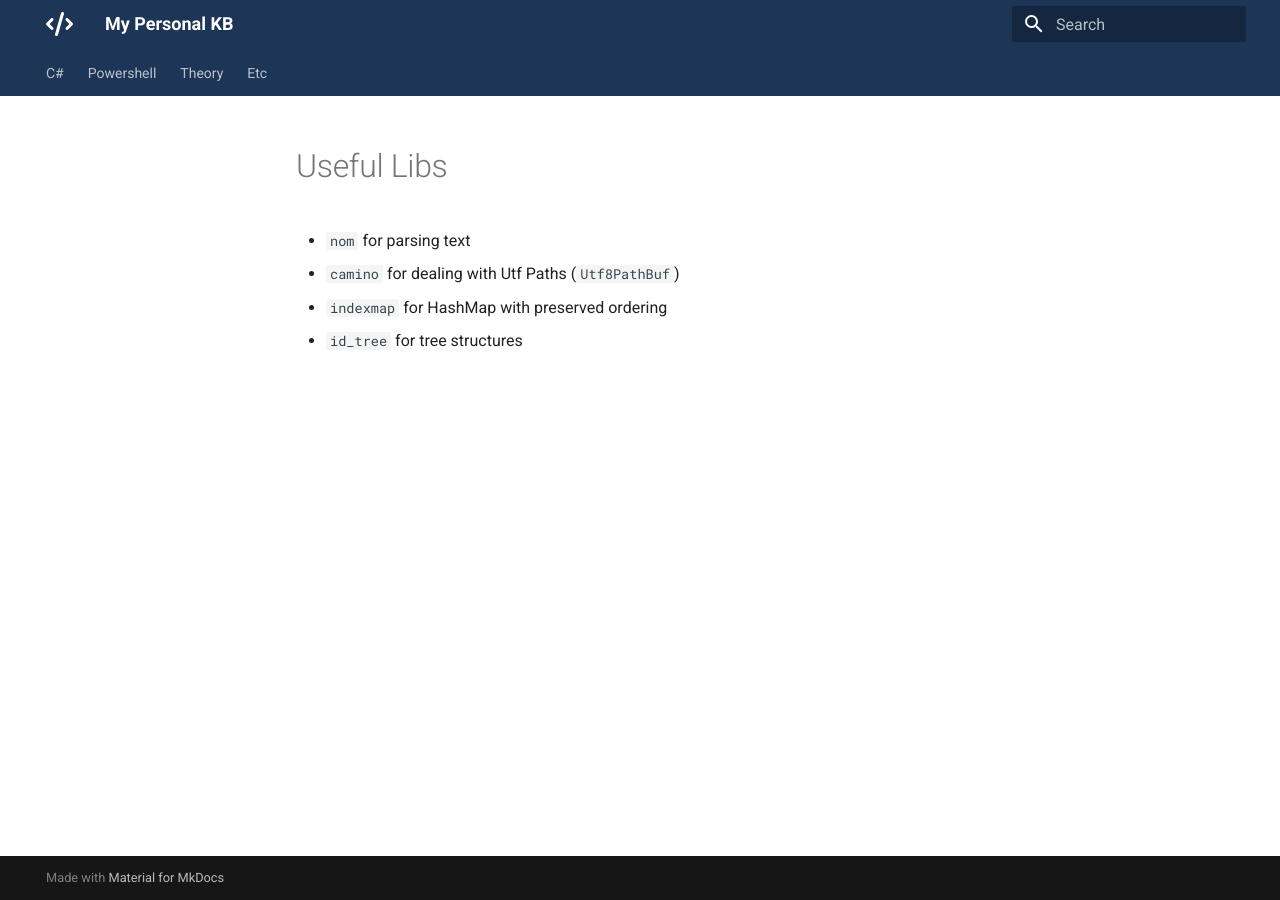
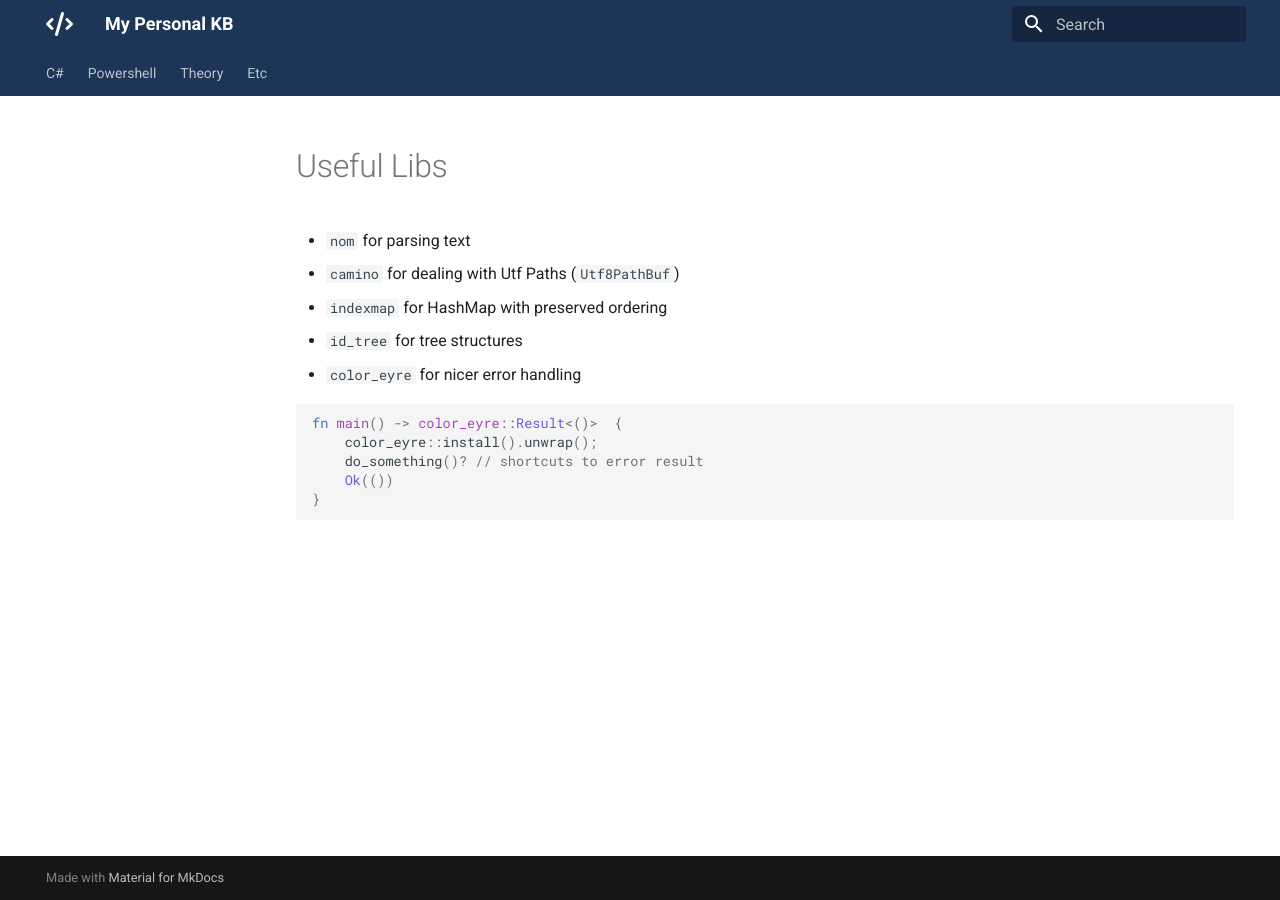
Before and after one commit to mrhockeymonkey/mrhockeymonkey.github.io, an MkDocs documentation site: the page built from docs/Rust/libs.md, in a window 1280 px wide. Built offline with MkDocs 1.6.1 and Material for MkDocs 9.7.7, drawn with Linux system fonts in a browser that asks for light colours.

Commit message:
Update libs.md

````diff
--- a/docs/Rust/libs.md
+++ b/docs/Rust/libs.md
@@ -4,3 +4,12 @@
 - `camino` for dealing with Utf Paths (`Utf8PathBuf`)
 - `indexmap` for HashMap with preserved ordering
 - `id_tree` for tree structures
+- `color_eyre` for nicer error handling
+
+```rust
+fn main() -> color_eyre::Result<()>  {
+    color_eyre::install().unwrap();
+    do_something()? // shortcuts to error result
+    Ok(())
+}
+```
````
